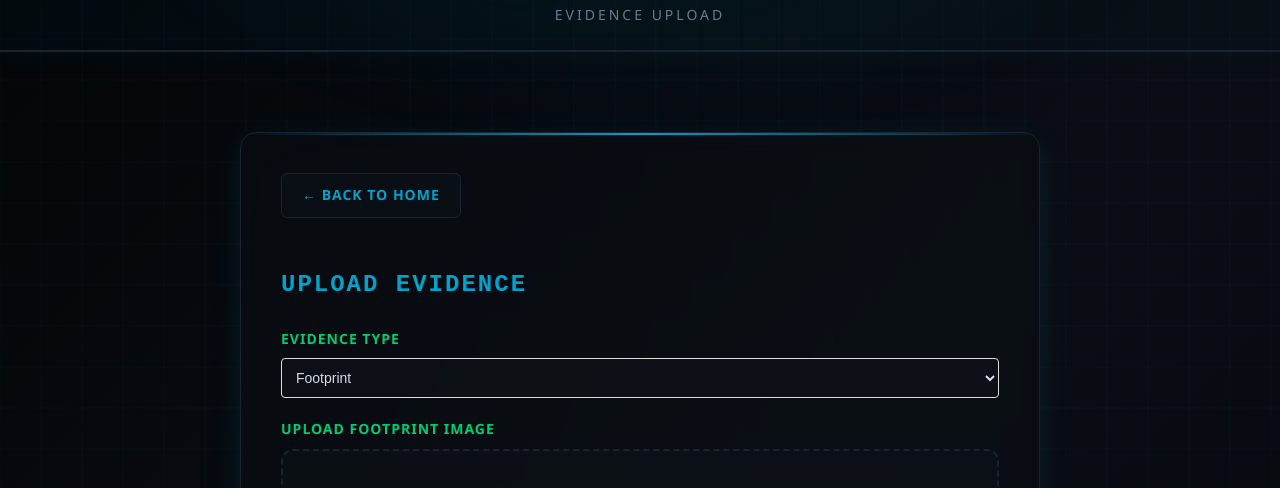
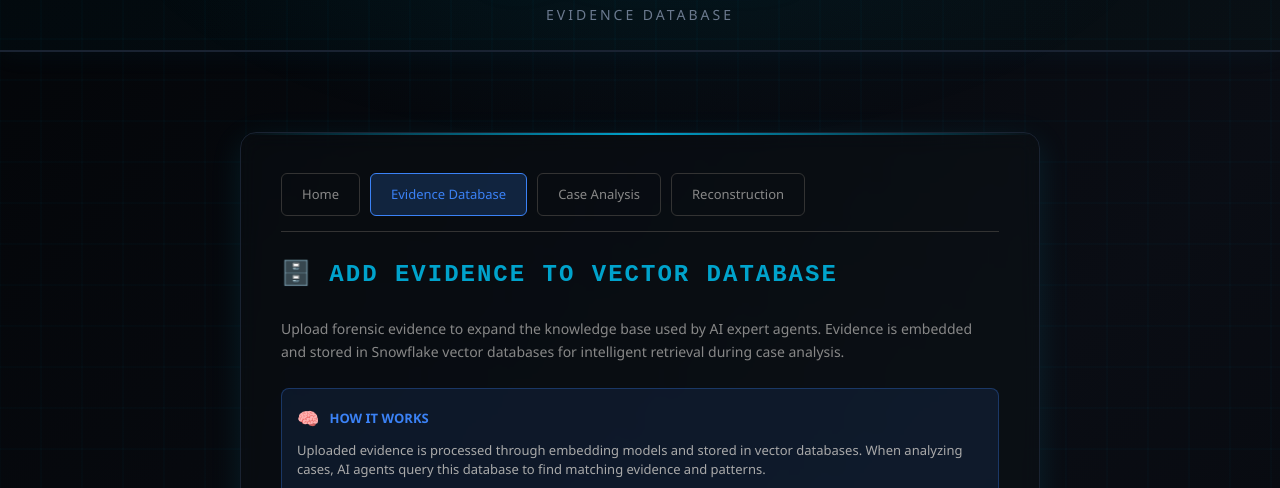
Before and after one commit to Aaronshahh/uofthacks2026, a website: page evidence-upload.html in a window 1280 px wide. Shown: the part 105-593 px from the top of the page. Drawn offline with Linux system fonts and the light colour scheme.

Commit message:
Update evidence upload page - clarify its for vector database for AI agents

```diff
--- a/evidence-upload.html
+++ b/evidence-upload.html
@@ -10,16 +10,36 @@
     <div class="header">
         <div class="header-content">
             <h1>🗁 Anchor</h1>
-            <p class="subtitle">Evidence Upload</p>
+            <p class="subtitle">Evidence Database</p>
         </div>
     </div>
 
     <div class="container">
         <div class="main-content" style="max-width: 800px; margin: 40px auto;">
-             <a href="index.html" class="back-btn">← Back to Home</a>
+            <nav class="nav-tabs" style="display: flex; gap: 10px; margin-bottom: 20px; padding-bottom: 15px; border-bottom: 1px solid #333;">
+                <a href="index.html" style="padding: 10px 20px; background: transparent; border: 1px solid #333; border-radius: 6px; color: #888; font-size: 13px; text-decoration: none; transition: all 0.2s;">Home</a>
+                <a href="evidence-upload.html" style="padding: 10px 20px; background: rgba(59, 130, 246, 0.2); border: 1px solid #3b82f6; border-radius: 6px; color: #3b82f6; font-size: 13px; text-decoration: none;">Evidence Database</a>
+                <a href="case-analysis.html" style="padding: 10px 20px; background: transparent; border: 1px solid #333; border-radius: 6px; color: #888; font-size: 13px; text-decoration: none; transition: all 0.2s;">Case Analysis</a>
+                <a href="reconstruction.html" style="padding: 10px 20px; background: transparent; border: 1px solid #333; border-radius: 6px; color: #888; font-size: 13px; text-decoration: none; transition: all 0.2s;">Reconstruction</a>
+            </nav>
 
             <div class="upload-section">
-                <h2>Upload Evidence</h2>
+                <h2>🗄️ Add Evidence to Vector Database</h2>
+                <p style="color: #888; margin-bottom: 25px; font-size: 14px; line-height: 1.6;">
+                    Upload forensic evidence to expand the knowledge base used by AI expert agents.
+                    Evidence is embedded and stored in Snowflake vector databases for intelligent retrieval during case analysis.
+                </p>
+
+                <div style="background: rgba(59, 130, 246, 0.1); border: 1px solid rgba(59, 130, 246, 0.3); border-radius: 8px; padding: 15px; margin-bottom: 25px;">
+                    <div style="display: flex; align-items: center; gap: 10px; margin-bottom: 8px;">
+                        <span style="font-size: 18px;">🧠</span>
+                        <span style="color: #3b82f6; font-weight: 600; font-size: 13px;">HOW IT WORKS</span>
+                    </div>
+                    <p style="color: #aaa; font-size: 13px; margin: 0; line-height: 1.5;">
+                        Uploaded evidence is processed through embedding models and stored in vector databases.
+                        When analyzing cases, AI agents query this database to find matching evidence and patterns.
+                    </p>
+                </div>
 
                 <div class="evidence-form">
                     <div class="form-group">
```
Also changed, not shown: index.html (+3 -3 lines).
